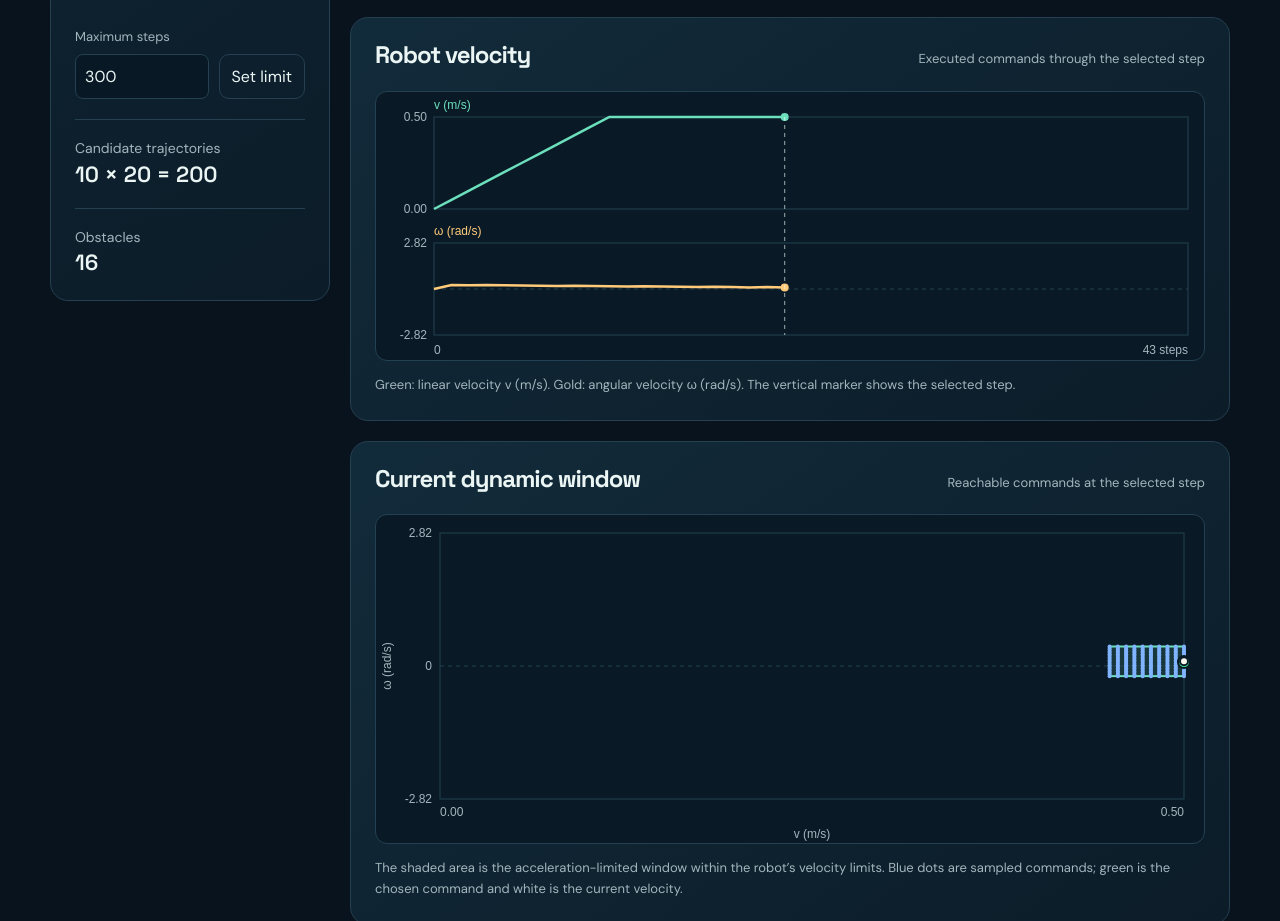
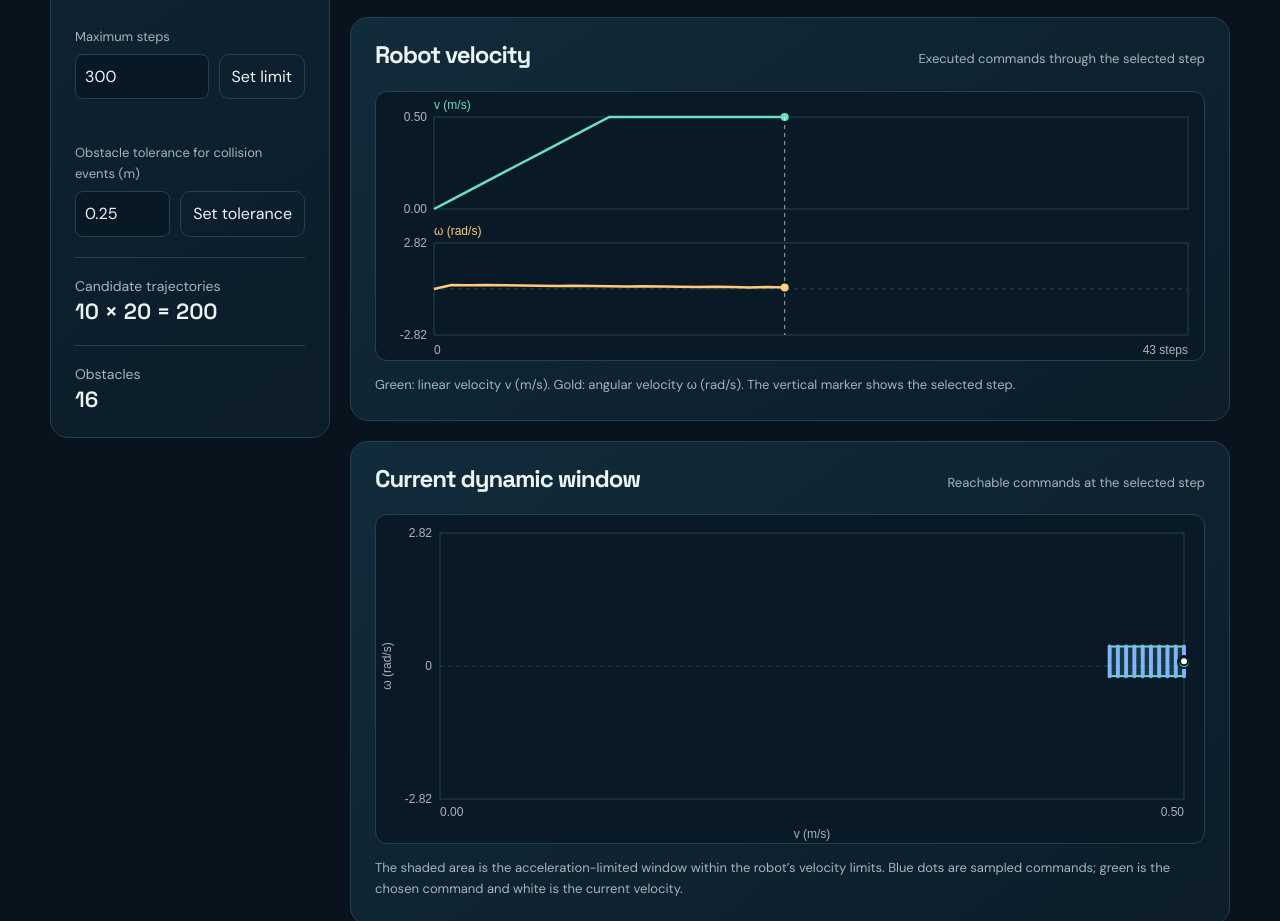
Before and after one commit to SESASR-Course/planning_control_methods, a plain HTML site: page dwa.html in a window 1280 px wide. Shown: the part 1360-2281 px from the top of the page. Drawn offline with Linux system fonts and the light colour scheme.

Commit message:
add obs tol to dwa

```diff
--- a/assets/demo.js
+++ b/assets/demo.js
@@ -315,7 +315,7 @@
     requestAnimationFrame(() => {
       if (ticket !== replanTicket) return;
       const result = DwaModel.run(dwaState.start, dwaState.goal, dwaState.obstacles,
-        dwaState.config, dwaState.weights, dwaState.simTime);
+        dwaState.config, dwaState.weights, dwaState.simTime, dwaState.obstacleTolerance);
       dwaState.trajectory = result.trajectory;
       dwaState.success = result.success;
       dwaState.event = result.event;
@@ -325,7 +325,7 @@
       document.getElementById('play').disabled = result.trajectory.length < 2;
       const finalStep = result.trajectory.length - 1;
       const outcome = result.event === 'collision'
-        ? `Collision at step ${finalStep} near obstacle (${result.collision.obstacle[0].toFixed(2)}, ${result.collision.obstacle[1].toFixed(2)}). Route stopped within ${(dwaState.config.radius + dwaState.config.collisionTol).toFixed(2)} m of the obstacle (robot radius + 0.25 m tolerance).`
+        ? `Collision at step ${finalStep} near obstacle (${result.collision.obstacle[0].toFixed(2)}, ${result.collision.obstacle[1].toFixed(2)}). Route stopped within ${(dwaState.config.radius + dwaState.obstacleTolerance).toFixed(2)} m of the obstacle (robot radius + ${dwaState.obstacleTolerance.toFixed(2)} m tolerance).`
         : result.event === 'goal' ? `Goal reached at step ${finalStep}.`
           : `Step limit reached after ${finalStep} steps without reaching the goal.`;
       status('dwa-event', outcome);
@@ -337,7 +337,7 @@
     dwaState = { start: [...data.start], goal: [...data.goal], trajectory: [[...data.start, 0, 0]],
       success: data.success, weights: { heading: data.defaults.heading,
         velocity: data.defaults.velocity, obstacle: data.defaults.obstacle },
-      simTime: data.defaults.simTime, config: { ...data.config, collisionTol: 0.25 },
+      simTime: data.defaults.simTime, config: { ...data.config }, obstacleTolerance: 0.25,
       obstacles: data.obstacles.map(point => [...point]), mode: 'start' };
     for (const [id, value] of [['weight-heading', data.defaults.heading],
       ['weight-velocity', data.defaults.velocity], ['weight-obstacle', data.defaults.obstacle],
@@ -345,6 +345,7 @@
       ['w-samples', data.config.wSamples]]) document.getElementById(id).value = value;
     document.getElementById('heading').value = Math.round(data.start[2] * 180 / Math.PI);
     document.getElementById('max-steps').value = dwaState.config.maxSteps;
+    document.getElementById('obstacle-tolerance').value = dwaState.obstacleTolerance;
     updateDwaReadouts();
     selectPoint('start');
     document.getElementById('set-start').addEventListener('click', () => selectPoint('start'));
@@ -362,6 +363,11 @@
     document.getElementById('step-limit-form').addEventListener('submit', event => {
       event.preventDefault();
       dwaState.config.maxSteps = Number(document.getElementById('max-steps').value);
+      replanDwa();
+    });
+    document.getElementById('obstacle-tolerance-form').addEventListener('submit', event => {
+      event.preventDefault();
+      dwaState.obstacleTolerance = Number(document.getElementById('obstacle-tolerance').value);
       replanDwa();
     });
     canvas.addEventListener('click', event => {
--- a/assets/dwa-model.js
+++ b/assets/dwa-model.js
@@ -54,9 +54,9 @@ window.DwaModel = (() => {
     return { paths, commands, chosen };
   }
 
-  function run(start, goal, obstacles, config, weights, simTime) {
+  function run(start, goal, obstacles, config, weights, simTime, obstacleTolerance) {
     const trajectory = [[start[0], start[1], start[2], 0, 0]];
-    const clearance = config.radius + config.collisionTol;
+    const clearance = config.radius + obstacleTolerance;
     function collision(from, to) {
       const dx = to[0] - from[0], dy = to[1] - from[1];
       const lengthSq = dx * dx + dy * dy;
--- a/dwa.html
+++ b/dwa.html
@@ -9,7 +9,8 @@
 <h4>Sampling</h4><label for="sim-time">Prediction horizon <output id="sim-time-value" for="sim-time">2.0 s</output></label><input id="sim-time" type="range" min="0.5" max="4" step="0.5" value="2">
 <label for="v-samples">Linear velocity samples <output id="v-samples-value" for="v-samples">10</output></label><input id="v-samples" type="range" min="2" max="16" step="1" value="10">
 <label for="w-samples">Angular velocity samples <output id="w-samples-value" for="w-samples">20</output></label><input id="w-samples" type="range" min="2" max="24" step="1" value="20">
-<form id="step-limit-form" class="step-limit-form"><label for="max-steps">Maximum steps</label><div class="control-row"><input id="max-steps" type="number" min="1" max="1000" step="1" value="300" required><button class="button secondary" type="submit">Set limit</button></div></form>
+<form id="step-limit-form" class="parameter-form"><label for="max-steps">Maximum steps</label><div class="control-row"><input id="max-steps" type="number" min="1" max="1000" step="1" value="300" required><button class="button secondary" type="submit">Set limit</button></div></form>
+<form id="obstacle-tolerance-form" class="parameter-form"><label for="obstacle-tolerance">Obstacle tolerance for collision events (m)</label><div class="control-row"><input id="obstacle-tolerance" type="number" min="0" max="2" step="0.01" value="0.25" required><button class="button secondary" type="submit">Set tolerance</button></div></form>
 <div class="metric">Candidate trajectories<strong id="candidate-count">—</strong></div><div class="metric">Obstacles<strong id="obstacle-count">—</strong></div></aside>
 <div class="dwa-plots"><div class="panel"><div class="plot-header"><h3>Navigation trajectory</h3><p>Candidate motions at selected step</p></div><div class="canvas-wrap"><canvas id="plot" aria-label="Clickable DWA map with robot path, obstacles, candidates, and chosen trajectory" role="img"></canvas></div>
 <div class="playback-controls"><label for="progress">Simulation step <output id="step-value" for="progress">20</output></label><input id="progress" type="range" min="0" value="20"><div class="control-row"><button id="play" class="button" type="button">Play ▶</button><button id="reset" class="button secondary" type="button">Reset</button></div></div>
```
Also changed, not shown: assets/style.css.
